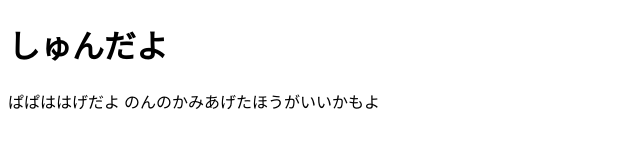
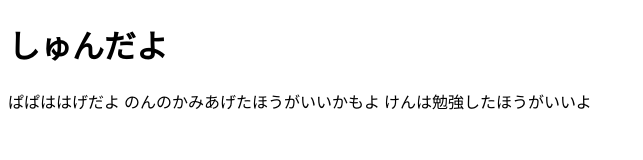
Before and after one commit to shun00122/mysite, a plain HTML site: page index.html in a window 1280 px wide. Shown: the whole page, without its empty margins (0-643 px from the left). Drawn offline with Linux system fonts and the light colour scheme.

Commit message:
Add files via upload

```diff
--- a/index.html
+++ b/index.html
@@ -9,6 +9,7 @@
   <h1>しゅんだよ</h1>
   <p>ぱぱははげだよ
     のんのかみあげたほうがいいかもよ
+    けんは勉強したほうがいいよ
   </p>
 
 </body>
```
